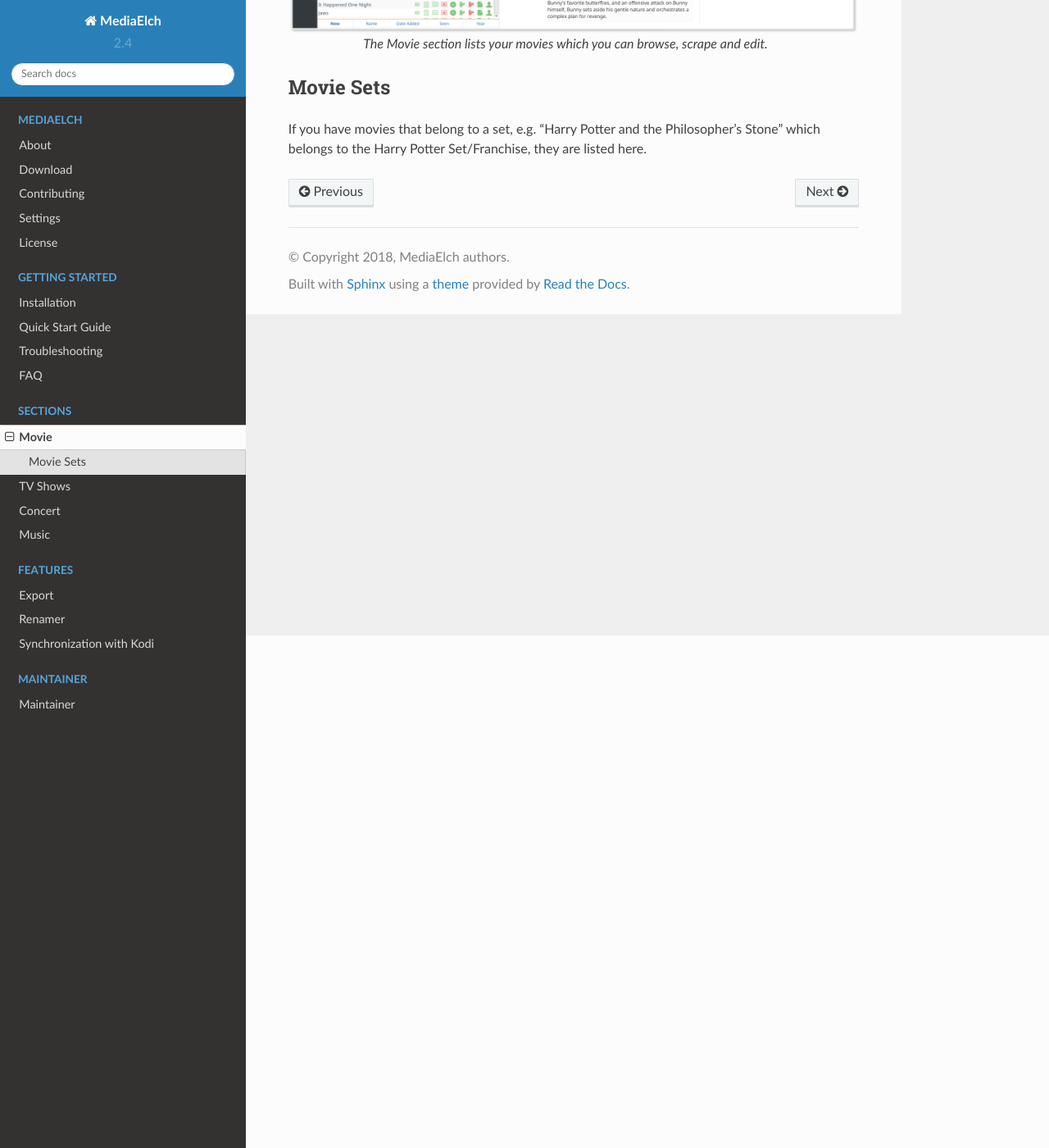
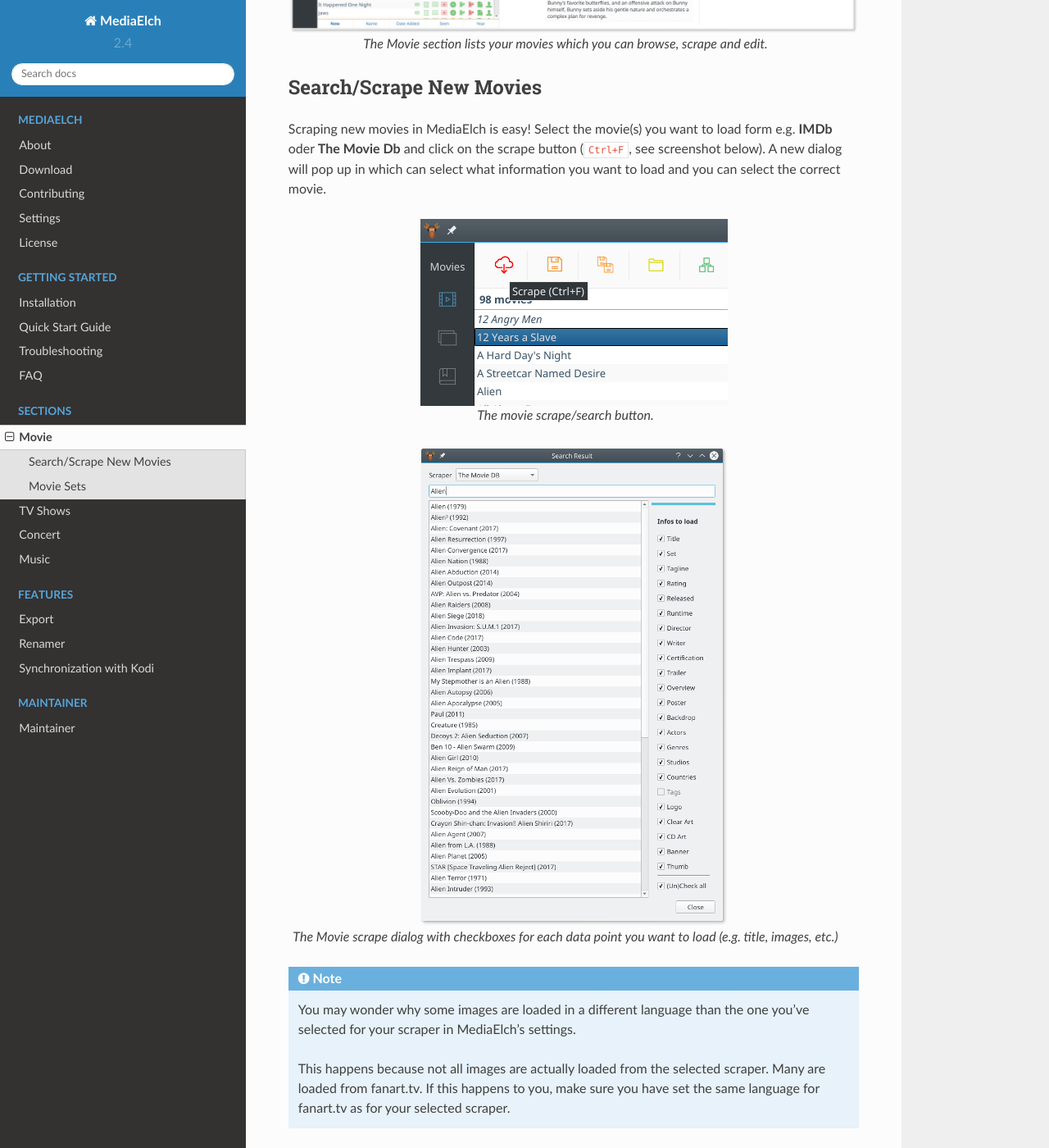
Before and after one commit to mediaelch/mediaelch-doc, a Sphinx documentation site: the page built from docs/source/movie/index.rst, in a window 1280 px wide and 1400 px high, scrolled down 625 px. Shown: the whole window at 82% size. Built offline with Sphinx 7.4.7 and the Read the Docs theme 2.0.0, drawn with Linux system fonts in a browser that asks for light colours; pages that are not in the unit, such as notebooks, are missing from menus.

Commit message:
[Movie] Add movie scraper section

```diff
--- a/docs/source/movie/index.rst
+++ b/docs/source/movie/index.rst
@@ -15,6 +15,40 @@ Movie
    scrape and edit.
 
 
+Search/Scrape New Movies
+------------------------
+
+Scraping new movies in MediaElch is easy! Select the movie(s) you want to
+load form e.g. **IMDb** oder **The Movie Db** and click on the scrape
+button (``Ctrl+F``, see screenshot below). A new dialog will pop up in
+which can select what information you want to load and you can select
+the correct movie.
+
+
+.. figure:: ../images/movie/movie-search-action.png
+   :align: center
+   :alt: Movie Search Action/Button
+
+   The movie scrape/search button.
+
+
+.. figure:: ../images/movie/movie-search-dialog.png
+   :align: center
+   :alt: Movie scrape dialog.
+
+   The Movie scrape dialog with checkboxes for each data
+   point you want to load (e.g. title, images, etc.)
+
+.. note::
+
+   You may wonder why some images are loaded in a different language than
+   the one you've selected for your scraper in MediaElch's settings.
+
+   This happens because not all images are actually loaded from the
+   selected scraper. Many are loaded from fanart.tv. If this happens to
+   you, make sure you have set the same language for fanart.tv as for
+   your selected scraper.
+
 Movie Sets
 ----------
 
```
Also changed, not shown: docs/source/images/movie/movie-search-action.png (added), docs/source/images/movie/movie-search-dialog.png (added).
